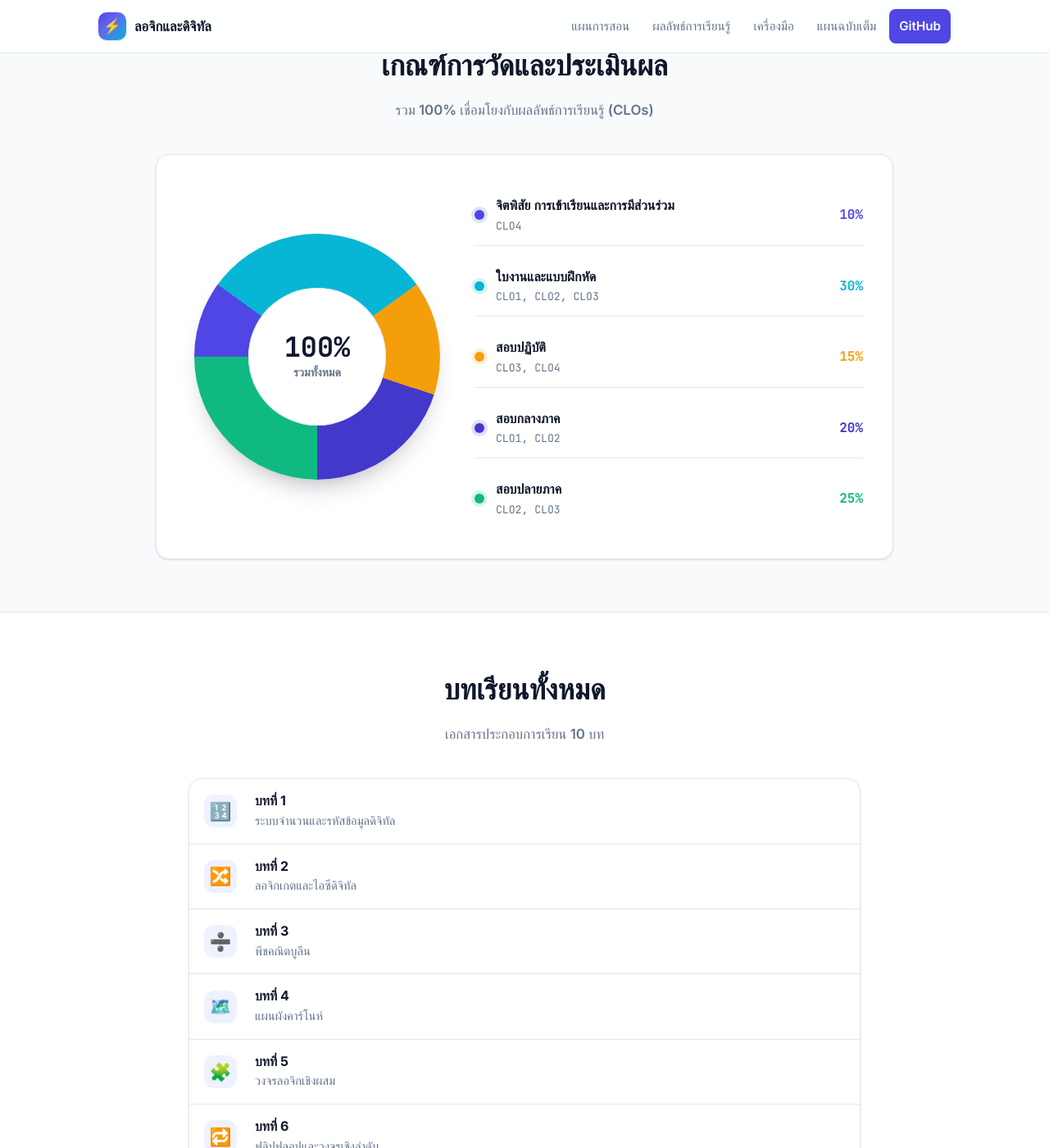
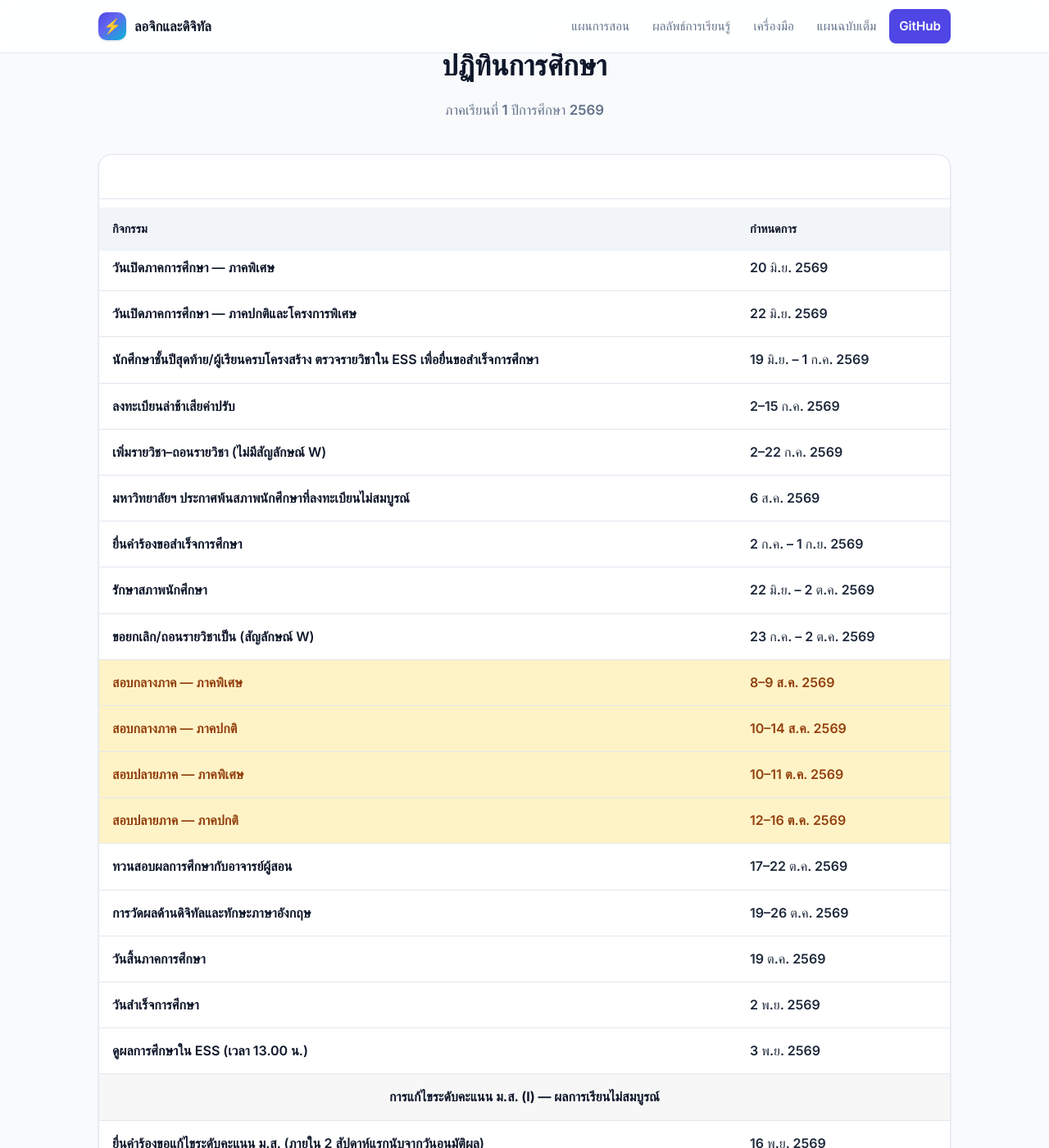
Before and after one commit to alfaXphoori/Digital, a Jekyll site: the page built from index.html, in a window 1280 px wide and 1400 px high, scrolled down 3208 px. Shown: the whole window at 82% size. Built offline with Jekyll 4.4.1, drawn with Linux system fonts in a browser that asks for light colours; some web fonts are replaced; some of the changed text lies outside the part shown.

Commit message:
Add academic calendar

```diff
--- a/index.html
+++ b/index.html
@@ -101,6 +101,51 @@ title: หน้าแรก
           <tr><td class="wk">14</td><td class="topic">วงจรเลื่อนข้อมูล (Shift Register)</td><td class="detail">SISO/SIPO/PISO/PIPO, Universal shift register, การประยุกต์ใช้งาน</td><td><a href="{{ '/chapters/ch07-counters-registers/' | relative_url }}">บทที่ 7</a></td></tr>
           <tr><td class="wk">15</td><td class="topic">วงจรแปลงสัญญาณและหน่วยความจำ</td><td class="detail">DAC/ADC, ความละเอียดและอัตราการสุ่ม, หน่วยความจำ RAM/ROM</td><td><a href="{{ '/chapters/ch08-memory-pld/' | relative_url }}">บทที่ 8</a> · <a href="{{ '/chapters/ch10-digital-interfacing/' | relative_url }}">10</a></td></tr>
           <tr class="exam-row"><td class="wk">🟧</td><td class="topic">สอบปลายภาค (Final Exam)</td><td>ครอบคลุมเนื้อหาสัปดาห์ที่ 9–15 <span class="badge-pct">25%</span></td><td>—</td></tr>
+        </tbody>
+      </table>
+    </div>
+  </div>
+</section>
+
+<!-- ===================== CALENDAR ===================== -->
+<section class="section" id="calendar">
+  <div class="container">
+    <div class="section__head">
+      <h2>ปฏิทินการศึกษา</h2>
+      <p>ภาคเรียนที่ 1 ปีการศึกษา 2569</p>
+    </div>
+    <div class="table-wrap">
+      <table class="schedule">
+        <thead>
+          <tr>
+            <th>กิจกรรม</th>
+            <th>กำหนดการ</th>
+          </tr>
+        </thead>
+        <tbody>
+          <tr><td class="topic">วันลงทะเบียนเรียนและชำระเงิน (พบอาจารย์ที่ปรึกษาก่อนลงทะเบียน)</td><td>19 มิ.ย. – 1 ก.ค. 2569</td></tr>
+          <tr><td class="topic">วันเปิดภาคการศึกษา — ภาคพิเศษ</td><td>20 มิ.ย. 2569</td></tr>
+          <tr><td class="topic">วันเปิดภาคการศึกษา — ภาคปกติและโครงการพิเศษ</td><td>22 มิ.ย. 2569</td></tr>
+          <tr><td class="topic">นักศึกษาชั้นปีสุดท้าย/ผู้เรียนครบโครงสร้าง ตรวจรายวิชาใน ESS เพื่อยื่นขอสำเร็จการศึกษา</td><td>19 มิ.ย. – 1 ก.ค. 2569</td></tr>
+          <tr><td class="topic">ลงทะเบียนล่าช้าเสียค่าปรับ</td><td>2–15 ก.ค. 2569</td></tr>
+          <tr><td class="topic">เพิ่มรายวิชา–ถอนรายวิชา (ไม่มีสัญลักษณ์ W)</td><td>2–22 ก.ค. 2569</td></tr>
+          <tr><td class="topic">มหาวิทยาลัยฯ ประกาศพ้นสภาพนักศึกษาที่ลงทะเบียนไม่สมบูรณ์</td><td>6 ส.ค. 2569</td></tr>
+          <tr><td class="topic">ยื่นคำร้องขอสำเร็จการศึกษา</td><td>2 ก.ค. – 1 ก.ย. 2569</td></tr>
+          <tr><td class="topic">รักษาสภาพนักศึกษา</td><td>22 มิ.ย. – 2 ต.ค. 2569</td></tr>
+          <tr><td class="topic">ขอยกเลิก/ถอนรายวิชาเป็น (สัญลักษณ์ W)</td><td>23 ก.ค. – 2 ต.ค. 2569</td></tr>
+          <tr class="exam-row"><td class="topic">สอบกลางภาค — ภาคพิเศษ</td><td>8–9 ส.ค. 2569</td></tr>
+          <tr class="exam-row"><td class="topic">สอบกลางภาค — ภาคปกติ</td><td>10–14 ส.ค. 2569</td></tr>
+          <tr class="exam-row"><td class="topic">สอบปลายภาค — ภาคพิเศษ</td><td>10–11 ต.ค. 2569</td></tr>
+          <tr class="exam-row"><td class="topic">สอบปลายภาค — ภาคปกติ</td><td>12–16 ต.ค. 2569</td></tr>
+          <tr><td class="topic">ทวนสอบผลการศึกษากับอาจารย์ผู้สอน</td><td>17–22 ต.ค. 2569</td></tr>
+          <tr><td class="topic">การวัดผลด้านดิจิทัลและทักษะภาษาอังกฤษ</td><td>19–26 ต.ค. 2569</td></tr>
+          <tr><td class="topic">วันสิ้นภาคการศึกษา</td><td>19 ต.ค. 2569</td></tr>
+          <tr><td class="topic">วันสำเร็จการศึกษา</td><td>2 พ.ย. 2569</td></tr>
+          <tr><td class="topic">ดูผลการศึกษาใน ESS (เวลา 13.00 น.)</td><td>3 พ.ย. 2569</td></tr>
+          <tr><td colspan="2" class="topic" style="text-align: center; font-weight: bold; background-color: rgba(0,0,0,0.03);">การแก้ไขระดับคะแนน ม.ส. (I) — ผลการเรียนไม่สมบูรณ์</td></tr>
+          <tr><td class="topic">ยื่นคำร้องขอแก้ไขระดับคะแนน ม.ส. (ภายใน 2 สัปดาห์แรกนับจากวันอนุมัติผล)</td><td>16 พ.ย. 2569</td></tr>
+          <tr><td class="topic">วันสำเร็จการศึกษา</td><td>21 ธ.ค. 2569</td></tr>
+          <tr><td class="topic">ดูผลการศึกษาใน ESS</td><td>21 ธ.ค. 2569</td></tr>
         </tbody>
       </table>
     </div>
```
